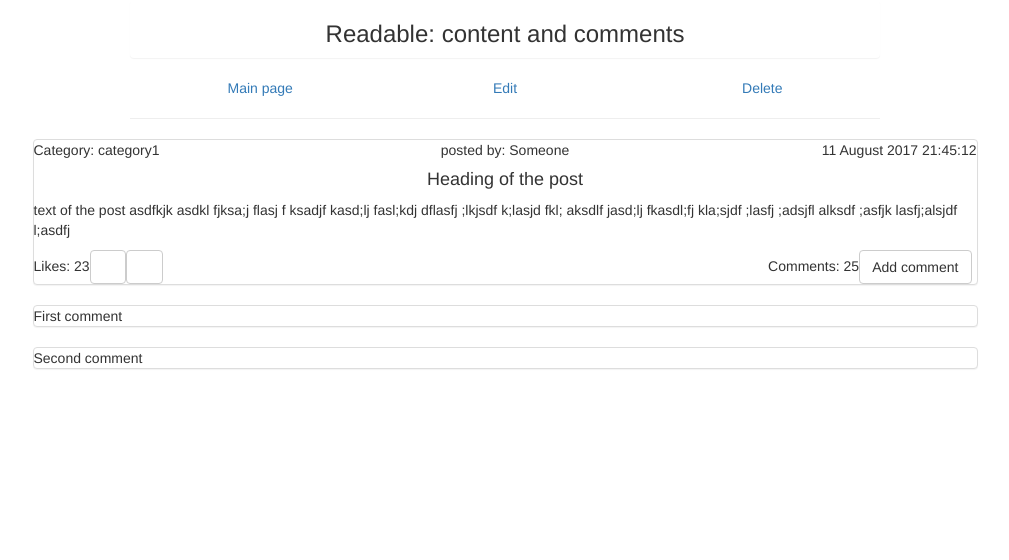
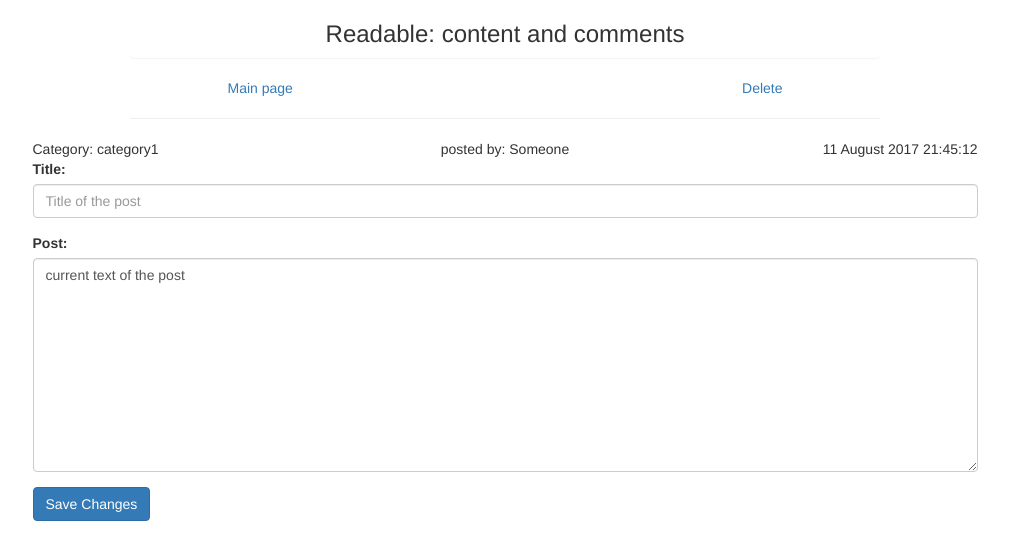
Before and after one commit to developer2020github/readable, a React (Create React App) app: page / in a window 1280 px wide. Shown: the top 560 px of the page, without its empty margins (135-1144 px from the left). Built offline with nearby package versions, Linux system fonts and the light colour scheme; a web font is replaced by a local one.

Commit message:
feat: add static page for post update.

```diff
--- a/src/App.js
+++ b/src/App.js
@@ -4,12 +4,14 @@ import './App.css';
 import { serverApiTestMain } from './ServerApiTest';
 import MainView from './MainView';
 import PostDetails from './PostDetails';
+import UpdatePost from './UpdatePost';
+
 
 class App extends Component {
   render() {
     //serverApiTestMain();
     return (
-      <PostDetails/>
+      <UpdatePost/>
     );
   }
 }
--- /dev/null
+++ b/src/UpdatePost.js
@@ -0,0 +1,54 @@
+import React, { Component } from 'react';
+import logo from './logo.svg';
+import './libs/bootstrap/dist/css/bootstrap.min.css'
+import './Readable.css';
+
+class UpdatePost extends Component {
+  render() {
+    return (
+
+    <div className="container">
+        <div className="row">
+            <div className="col-md-8 col-md-offset-2 text-center">
+                <div className="panel panel-header">
+                    <h3>Readable: content and comments</h3>
+                </div>
+            </div>
+        </div>
+        <div className="row">
+            <div className="col-md-2 text-left col-md-offset-3"><a href="index.html">Main page</a></div>
+            <div className="col-md-2 text-center"></div>
+            <div className="col-md-2 text-right"><a href="post_delete.html">Delete</a></div>
+        </div>
+        <div className="row">
+            <div className="col-md-8 col-md-offset-2">
+                <hr></hr>
+            </div>
+        </div>
+        <div className="row">
+            <div className="col-md-10 col-md-offset-1">
+                <div className="row">
+			        <div className="col-xs-4 text-left">Category: category1</div>
+			        <div className="col-xs-4 text-center">posted by: Someone</div>
+			        <div className="col-xs-4 text-right">11 August 2017 21:45:12</div>
+		      </div>
+            </div>
+            <div className="col-md-10 col-md-offset-1">
+                <form>
+                    <div className="form-group">
+                        <label for="PostTitle">Title:</label>
+                        <input type="text" className="form-control" id="PostTitle" placeholder="Title of the post"></input>
+
+                    </div>
+                    <div className="form-group">
+                        <label for="postText">Post:</label>
+                        <textarea className="form-control" id="postText" rows="10">current text of the post </textarea>
+                    </div>
+                    <button type="submit" className="btn btn-primary">Save Changes</button>
+                </form>
+            </div>
+        </div>
+    </div>
+)}}
+
+export default UpdatePost;
```
